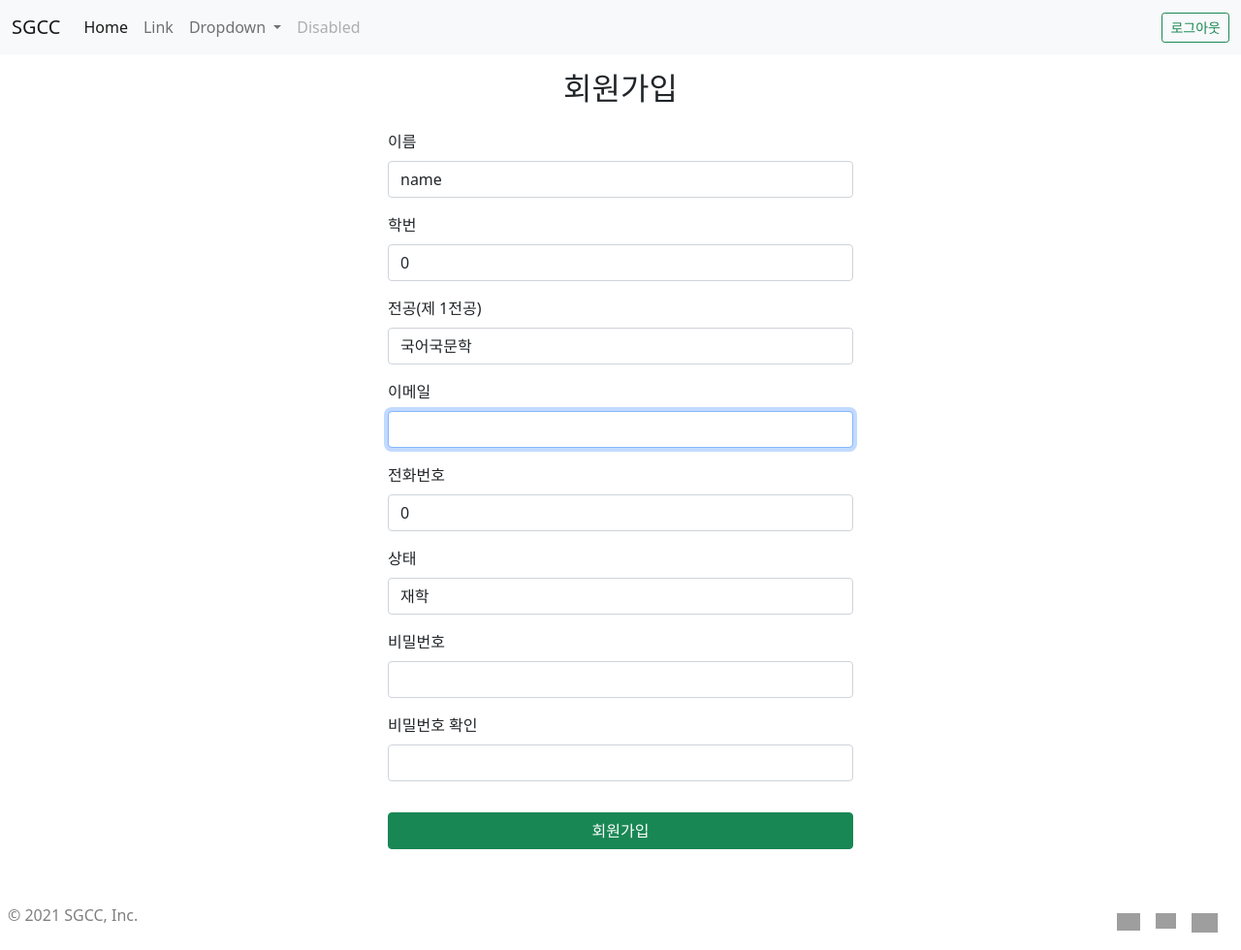
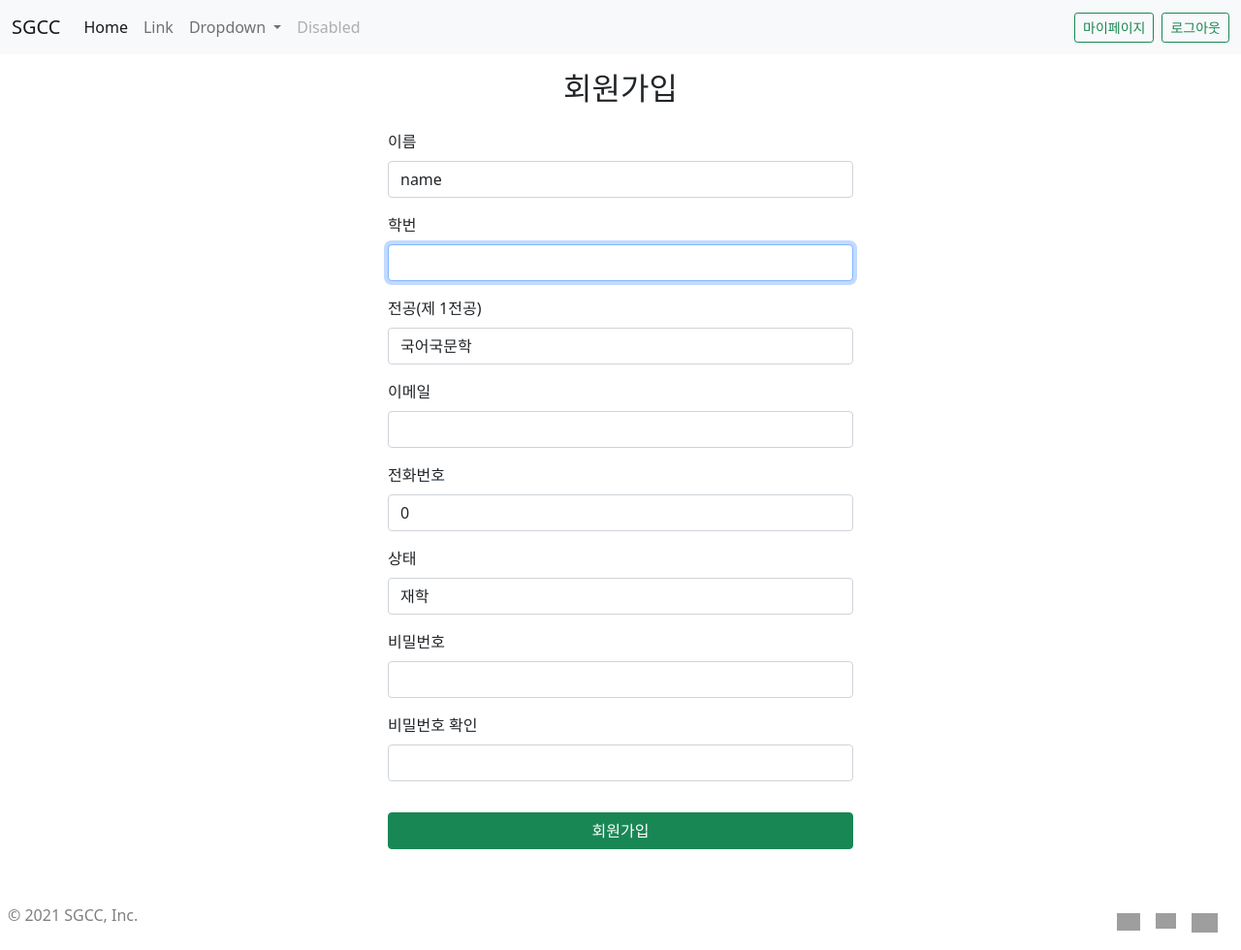
Before and after one commit to SGCC-homepage/sgcc_homepage_django, a Django app: page /create/user/ in a window 1280 px wide. Shown: the whole page at 97% size. Run offline with Django 3.2, Linux system fonts and the light colour scheme; the visitor is signed in with stand-in values (Sample User, id 1); grey boxes are pictures that could not be loaded.

Commit message:
로그인 아이디 학번으로 변경, 마이페이지 연결

```diff
--- a/templates/base.html
+++ b/templates/base.html
@@ -48,7 +48,10 @@
                     </li>
                 </ul>
                 {% if user.is_authenticated %}
-                    <a href="{% url 'logout' %}" class="btn btn-sm btn-outline-success">로그아웃</a>
+                    <div class="d-flex">
+                        <a href="{% url 'my_page' %}" class="btn btn-sm btn-outline-success me-2">마이페이지</a>
+                        <a href="{% url 'logout' %}" class="btn btn-sm btn-outline-success">로그아웃</a>
+                    </div>
                 {% else %}
                     <div class="d-flex">
                         <a href="{% url 'sign_in' %}" class="btn btn-sm btn-outline-success me-2">로그인</a>
--- a/user/forms.py
+++ b/user/forms.py
@@ -4,7 +4,7 @@ from django.contrib.auth.forms import UserCreationForm
 from .models import *
 
 
-# abstractuser의 username을 email로 사용
+# abstractuser의 username을 학번으로 사용
 class CreateAccount(UserCreationForm):
     password1 = forms.CharField(widget=forms.TextInput(attrs={'type': 'password', 'class': 'form-control'}))
     password2 = forms.CharField(widget=forms.TextInput(attrs={'type': 'password', 'class': 'form-control'}))
@@ -12,23 +12,16 @@ class CreateAccount(UserCreationForm):
     class Meta:
         model = User
 
-        fields = ['name', 'student_id', 'major', 'username', 'phone', 'state']
+        fields = ['name', 'username', 'major', 'username', 'phone', 'state', 'email', 'password1', 'password2']
 
         widgets = {
             'name': forms.TextInput(attrs={'class': 'form-control'}),
-            'student_id': forms.TextInput(attrs={'class': 'form-control'}),
+            'username': forms.TextInput(attrs={'class': 'form-control'}),
             'major': forms.Select(attrs={'class': 'form-control'}),
-            'username': forms.EmailInput(attrs={'class': 'form-control'}),
+            'email': forms.EmailInput(attrs={'class': 'form-control'}),
             'phone': forms.TextInput(attrs={'type': 'tel', 'pattern': "[0-9]{3}[0-9]{4}[0-9]{4}", 'class': 'form-control'}),
             'state': forms.Select(attrs={'class': 'form-control'}),
         }
-
-
-class CreateAccountTest(UserCreationForm):
-    class Meta:
-        model = User
-
-        fields = '__all__'
 
 
 class LogIn(forms.ModelForm):
--- a/user/models.py
+++ b/user/models.py
@@ -1,7 +1,7 @@
 from django.db import models
 from django.contrib.auth.models import AbstractUser
 
-# Create your models here.
+# AbstractUser의 username이 학번
 class User(AbstractUser):
     MAJOR_CHOICE = [(0, '국어국문학'), (1, '사학'), (2, '철학'), (3, '종교학'),
                     (4, '영미어문'), (5, '미국문화'), (6, '유럽문화'), (7, '중국문화'),
@@ -14,7 +14,6 @@ class User(AbstractUser):
     GRADE_CHOICE = [(0, '신입'), (1, '일반'), (2, '운영진'), (3, '비활'), (4, '탈퇴')]
 
     name = models.CharField(max_length=20, default='name')
-    student_id = models.CharField(max_length=20, default='0')
     major = models.IntegerField(choices=MAJOR_CHOICE, default=0)
     phone = models.CharField(max_length=20, default='0')
     state = models.IntegerField(choices=STATE_CHOICE, default=0)
@@ -22,4 +21,4 @@ class User(AbstractUser):
     dues_payment = models.BooleanField(default=False)
 
     def __str__(self):
-        return self.name + '('+self.student_id+')'
+        return self.name + '('+self.username+')'
--- a/user/templates/mypage.html
+++ b/user/templates/my_page.html
@@ -1,5 +1,5 @@
 {% extends 'base.html' %}
 {% load static %}
 {% block content %}
-
+my page
 {% endblock %}
--- a/user/templates/sign_in.html
+++ b/user/templates/sign_in.html
@@ -21,7 +21,7 @@
                 {% csrf_token %}
                 {% include "form_errors.html" %}
                 <div class="mb-3 text-left">
-                    <label for="formGroupExampleInput" class="form-label w-100" style="text-align: left;">이메일</label>
+                    <label for="formGroupExampleInput" class="form-label w-100" style="text-align: left;">학번</label>
                     {{ form.username }}
                 </div>
                 <div class="mb-3">
--- a/user/templates/sign_up.html
+++ b/user/templates/sign_up.html
@@ -15,7 +15,7 @@
             </div>
             <div class="mb-3">
                 <label for="formGroupExampleInput" class="form-label w-100" style="text-align: left;">학번</label>
-                {{ form.student_id }}
+                {{ form.username }}
             </div>
             <div class="mb-3">
                 <label for="formGroupExampleInput" class="form-label w-100" style="text-align: left;">전공(제 1전공)</label>
@@ -23,7 +23,7 @@
             </div>
             <div class="mb-3">
                  <label for="formGroupExampleInput" class="form-label w-100" style="text-align: left;">이메일</label>
-                {{ form.username }}
+                {{ form.email }}
             </div>
            <div class="mb-3">
                 <label for="formGroupExampleInput" class="form-label w-100" style="text-align: left;">전화번호</label>
--- a/user/urls.py
+++ b/user/urls.py
@@ -9,4 +9,5 @@ urlpatterns = [
     path('join/', views.sign_up, name='sign_up'),
     path('create/user/', views.create_user, name='create_user'),
     path('logout/', auth_views.LogoutView.as_view(), name='logout'),
+    path('mypage/', views.my_page, name='my_page'),
 ]
--- a/user/views.py
+++ b/user/views.py
@@ -32,3 +32,7 @@ def create_user(request):
         form = CreateAccount()
 
     return render(request, 'sign_up.html', {'form': form})
+
+
+def my_page(request):
+    return render(request, 'my_page.html')
```
Also changed, not shown: user/migrations/0003_remove_user_student_id.py (added).
